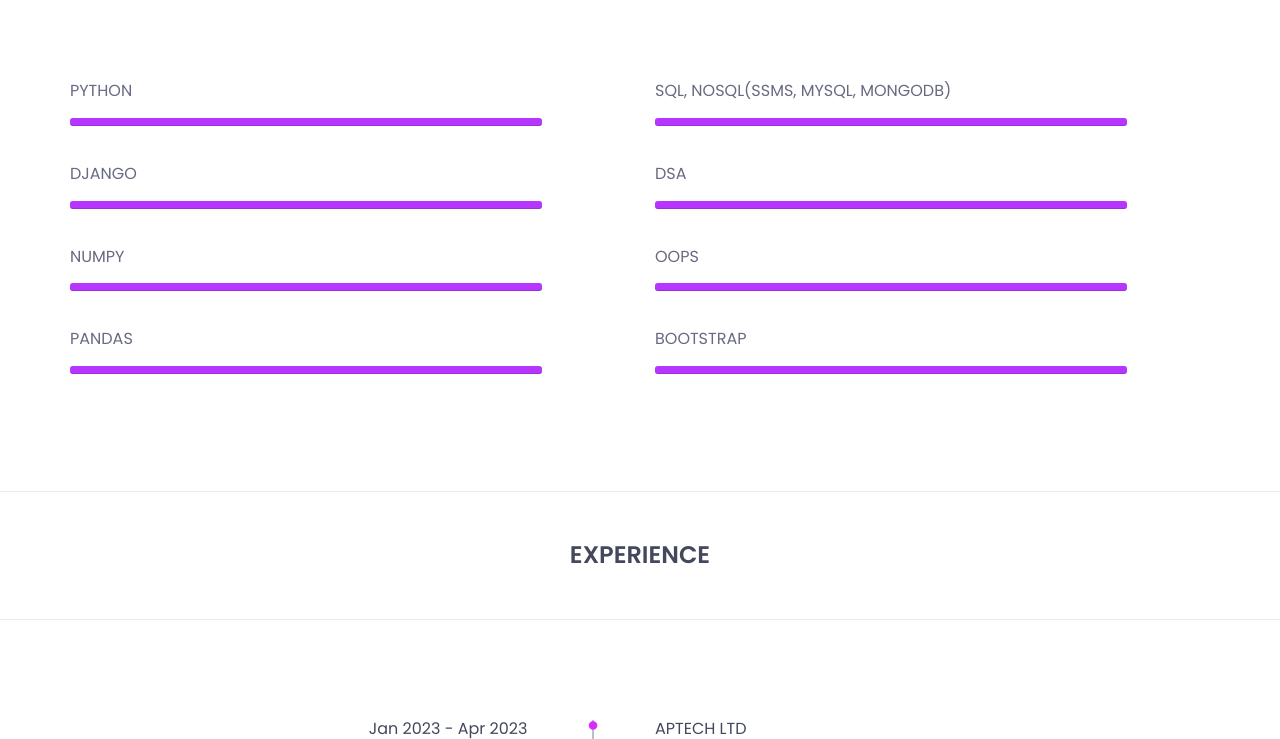
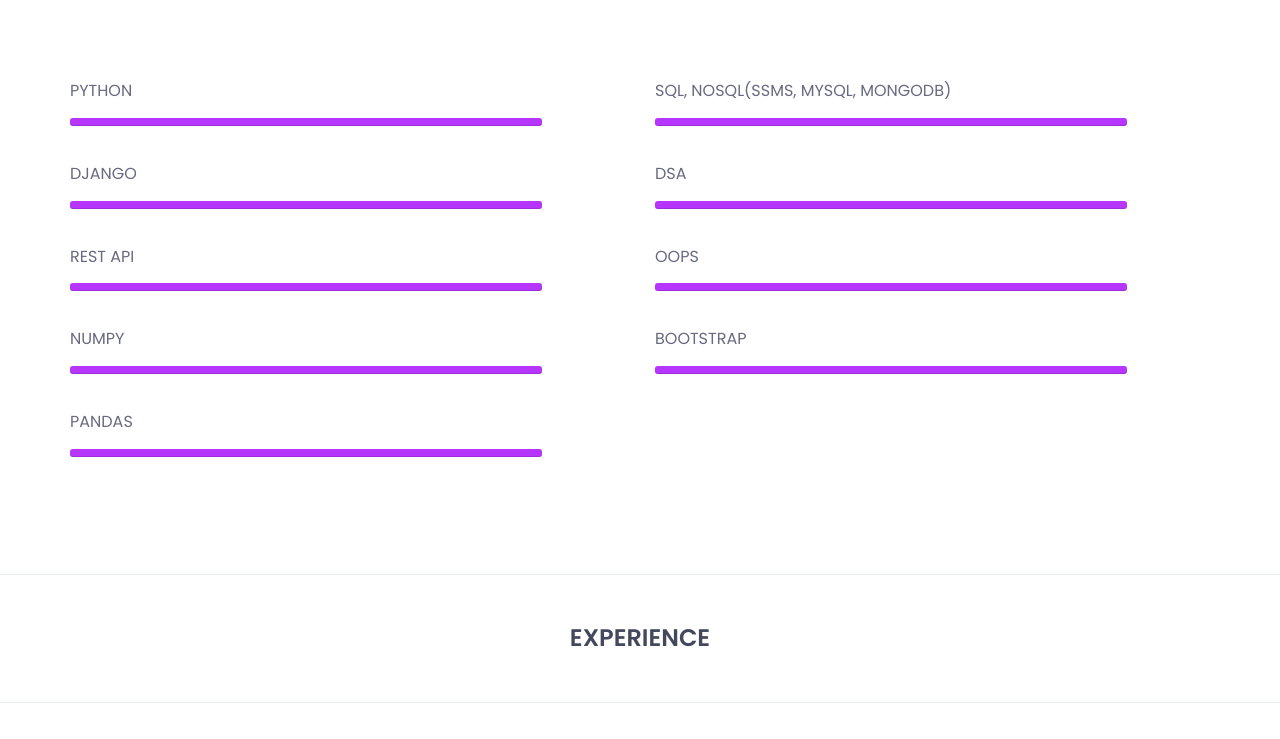
Before and after one commit to Shirodkar-Shubham-GitHub/mywebsite, a Django app: page / in a window 1280 px wide. Shown: the part 2517-3256 px from the top of the page. Run offline with Django 5.2, Linux system fonts and the light colour scheme; some libraries are stand-ins or nearby versions.

Commit message:
Update index.html

```diff
--- a/base/templates/base/index.html
+++ b/base/templates/base/index.html
@@ -289,6 +289,15 @@
 									</div><!-- /.barWrapper -->
 									<div class="barWrapper">
 										<span class="progressText">django</span>
+										<div class="single-progress-txt">
+											<div class="progress ">
+											   <div class="progress-bar" role="progressbar" aria-valuenow="100">
+											   </div>
+											</div>
+										</div>
+									</div><!-- /.barWrapper -->
+									<div class="barWrapper">
+										<span class="progressText">REST API</span>
 										<div class="single-progress-txt">
 											<div class="progress ">
 											   <div class="progress-bar" role="progressbar" aria-valuenow="100">
```
